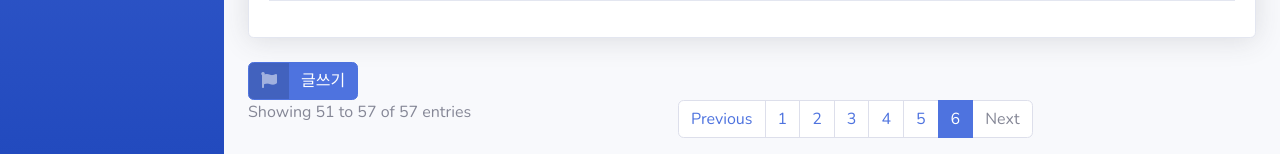
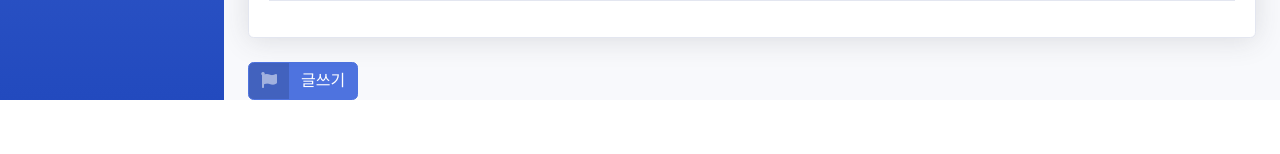
Before and after one commit to LeeJongAnn/capstone_CMD, a Django app: page /Write/ in a window 1280 px wide. Shown: the part 743-897 px from the top of the page. After the commit the page ends 843 px from the top, so only its background shows below. Run offline with Django 3.2, Linux system fonts and the light colour scheme; data comes from the database, SQL or seed files in the repository; both versions use the stored data as it was after the commit; some libraries are stand-ins or nearby versions.

Commit message:
페이지 처리 제거 및 질문글 클릭시 상세페이지 등록

```diff
--- a/templates/index.html
+++ b/templates/index.html
@@ -66,44 +66,44 @@
     </a>
 
     <!-- /.container-fluid -->
-
-    <div class="row">
-        <div class="col-sm-12 col-md-5">
-            <div class="dataTables_info" id="dataTable_info" role="status" aria-live="polite">Showing 51 to 57 of 57
-                entries
-            </div>
-        </div>
-        <div class="col-sm-12 col-md-7">
-            <div class="dataTables_paginate paging_simple_numbers" id="dataTable_paginate">
-                <ul class="pagination">
-                    <li class="paginate_button page-item previous" id="dataTable_previous"><a href="#"
-                                                                                              aria-controls="dataTable"
-                                                                                              data-dt-idx="0"
-                                                                                              tabindex="0"
-                                                                                              class="page-link">Previous</a>
-                    </li>
-                    <li class="paginate_button page-item "><a href="#" aria-controls="dataTable" data-dt-idx="1"
-                                                              tabindex="0" class="page-link">1</a></li>
-                    <li class="paginate_button page-item "><a href="#" aria-controls="dataTable" data-dt-idx="2"
-                                                              tabindex="0" class="page-link">2</a></li>
-                    <li class="paginate_button page-item "><a href="#" aria-controls="dataTable" data-dt-idx="3"
-                                                              tabindex="0" class="page-link">3</a></li>
-                    <li class="paginate_button page-item "><a href="#" aria-controls="dataTable" data-dt-idx="4"
-                                                              tabindex="0" class="page-link">4</a></li>
-                    <li class="paginate_button page-item "><a href="#" aria-controls="dataTable" data-dt-idx="5"
-                                                              tabindex="0" class="page-link">5</a></li>
-                    <li class="paginate_button page-item active"><a href="#" aria-controls="dataTable" data-dt-idx="6"
-                                                                    tabindex="0" class="page-link">6</a></li>
-                    <li class="paginate_button page-item next disabled" id="dataTable_next"><a href="#"
-                                                                                               aria-controls="dataTable"
-                                                                                               data-dt-idx="7"
-                                                                                               tabindex="0"
-                                                                                               class="page-link">Next</a>
-                    </li>
-                </ul>
-            </div>
-        </div>
-    </div>
+{# 다중 페이지 처리하기 #}
+{#    <div class="row">#}
+{#        <div class="col-sm-12 col-md-5">#}
+{#            <div class="dataTables_info" id="dataTable_info" role="status" aria-live="polite">Showing 51 to 57 of 57#}
+{#                entries#}
+{#            </div>#}
+{#        </div>#}
+{#        <div class="col-sm-12 col-md-7">#}
+{#            <div class="dataTables_paginate paging_simple_numbers" id="dataTable_paginate">#}
+{#                <ul class="pagination">#}
+{#                    <li class="paginate_button page-item previous" id="dataTable_previous"><a href="#"#}
+{#                                                                                              aria-controls="dataTable"#}
+{#                                                                                              data-dt-idx="0"#}
+{#                                                                                              tabindex="0"#}
+{#                                                                                              class="page-link">Previous</a>#}
+{#                    </li>#}
+{#                    <li class="paginate_button page-item "><a href="#" aria-controls="dataTable" data-dt-idx="1"#}
+{#                                                              tabindex="0" class="page-link">1</a></li>#}
+{#                    <li class="paginate_button page-item "><a href="#" aria-controls="dataTable" data-dt-idx="2"#}
+{#                                                              tabindex="0" class="page-link">2</a></li>#}
+{#                    <li class="paginate_button page-item "><a href="#" aria-controls="dataTable" data-dt-idx="3"#}
+{#                                                              tabindex="0" class="page-link">3</a></li>#}
+{#                    <li class="paginate_button page-item "><a href="#" aria-controls="dataTable" data-dt-idx="4"#}
+{#                                                              tabindex="0" class="page-link">4</a></li>#}
+{#                    <li class="paginate_button page-item "><a href="#" aria-controls="dataTable" data-dt-idx="5"#}
+{#                                                              tabindex="0" class="page-link">5</a></li>#}
+{#                    <li class="paginate_button page-item active"><a href="#" aria-controls="dataTable" data-dt-idx="6"#}
+{#                                                                    tabindex="0" class="page-link">6</a></li>#}
+{#                    <li class="paginate_button page-item next disabled" id="dataTable_next"><a href="#"#}
+{#                                                                                               aria-controls="dataTable"#}
+{#                                                                                               data-dt-idx="7"#}
+{#                                                                                               tabindex="0"#}
+{#                                                                                               class="page-link">Next</a>#}
+{#                    </li>#}
+{#                </ul>#}
+{#            </div>#}
+{#        </div>#}
+{#    </div>#}
 
 
 {% endblock %}
```
Also changed, not shown: templates/detail.html (+32 -6 lines), templates/post_form.html (+54 -54 lines), db.sqlite3.
